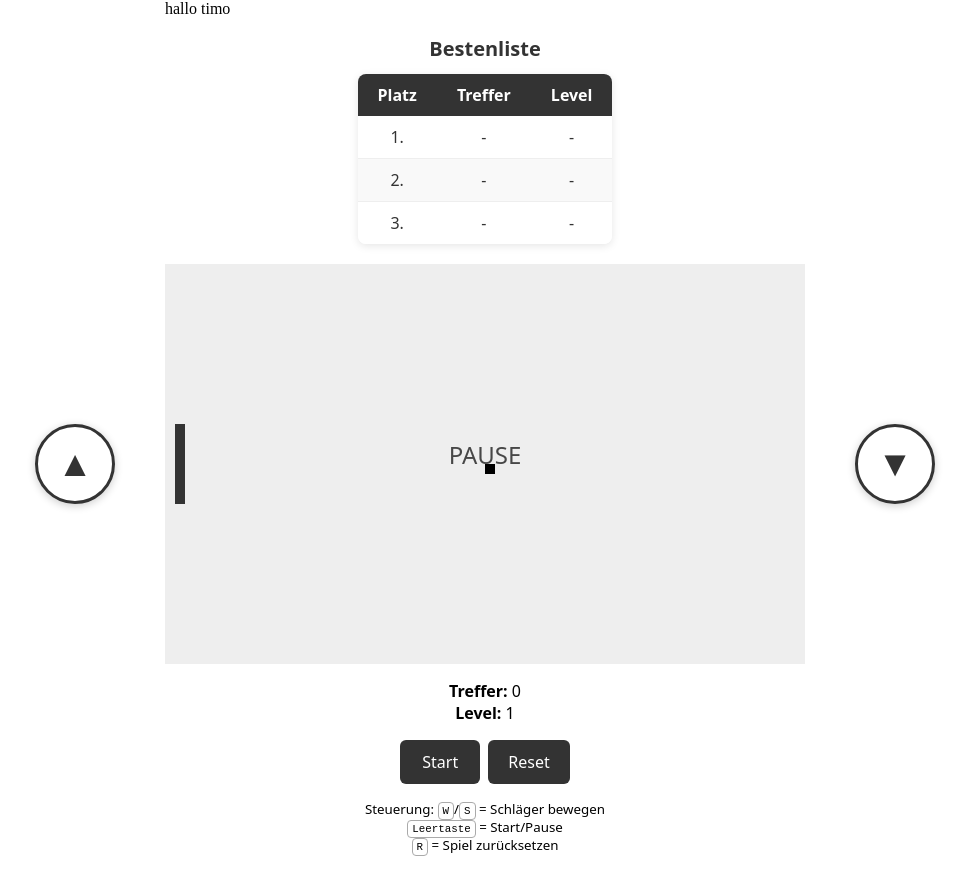
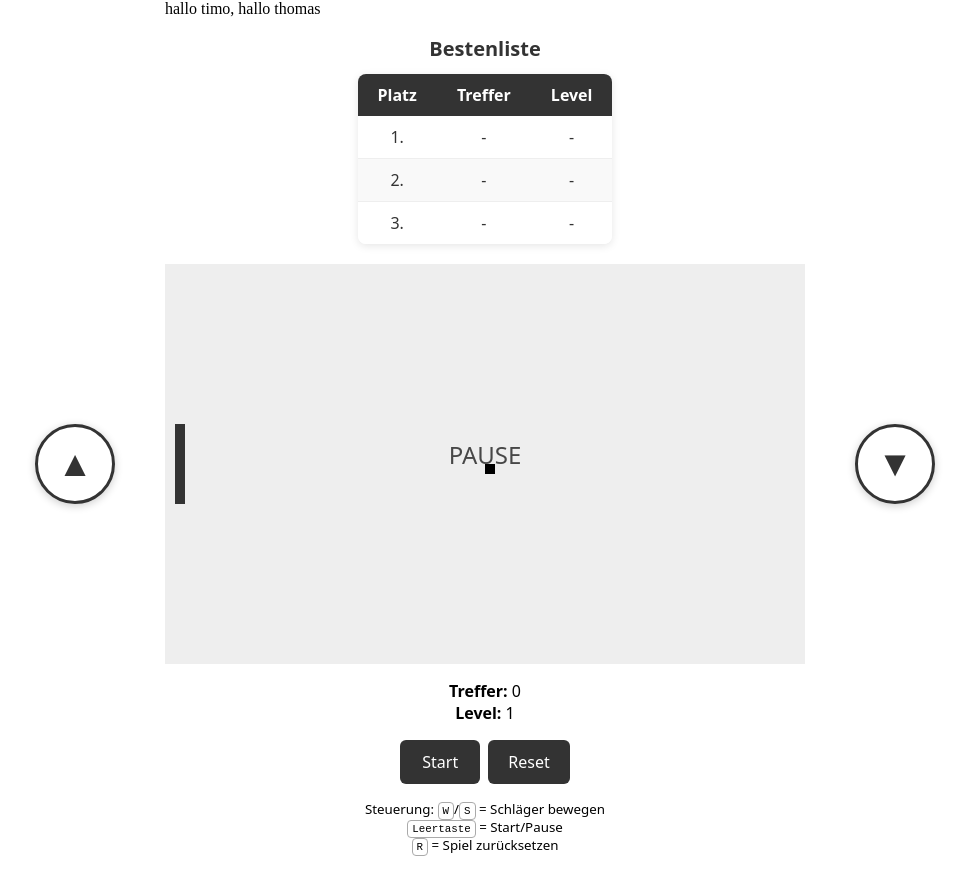
Before and after one commit to thwnet/timos-pong, a plain HTML site: page index.html in a window 1280 px wide. Shown: the whole page, without its empty margins (155-1124 px from the left). Drawn offline with Linux system fonts and the light colour scheme.

Commit message:
hallo timo hallo thomas

```diff
--- a/index.html
+++ b/index.html
@@ -22,7 +22,7 @@
   </head>
   <body>
     <main>
-      hallo timo
+      hallo timo, hallo thomas
       <!-- ============================================
          SPIELFELD (CANVAS)
          ============================================
```
